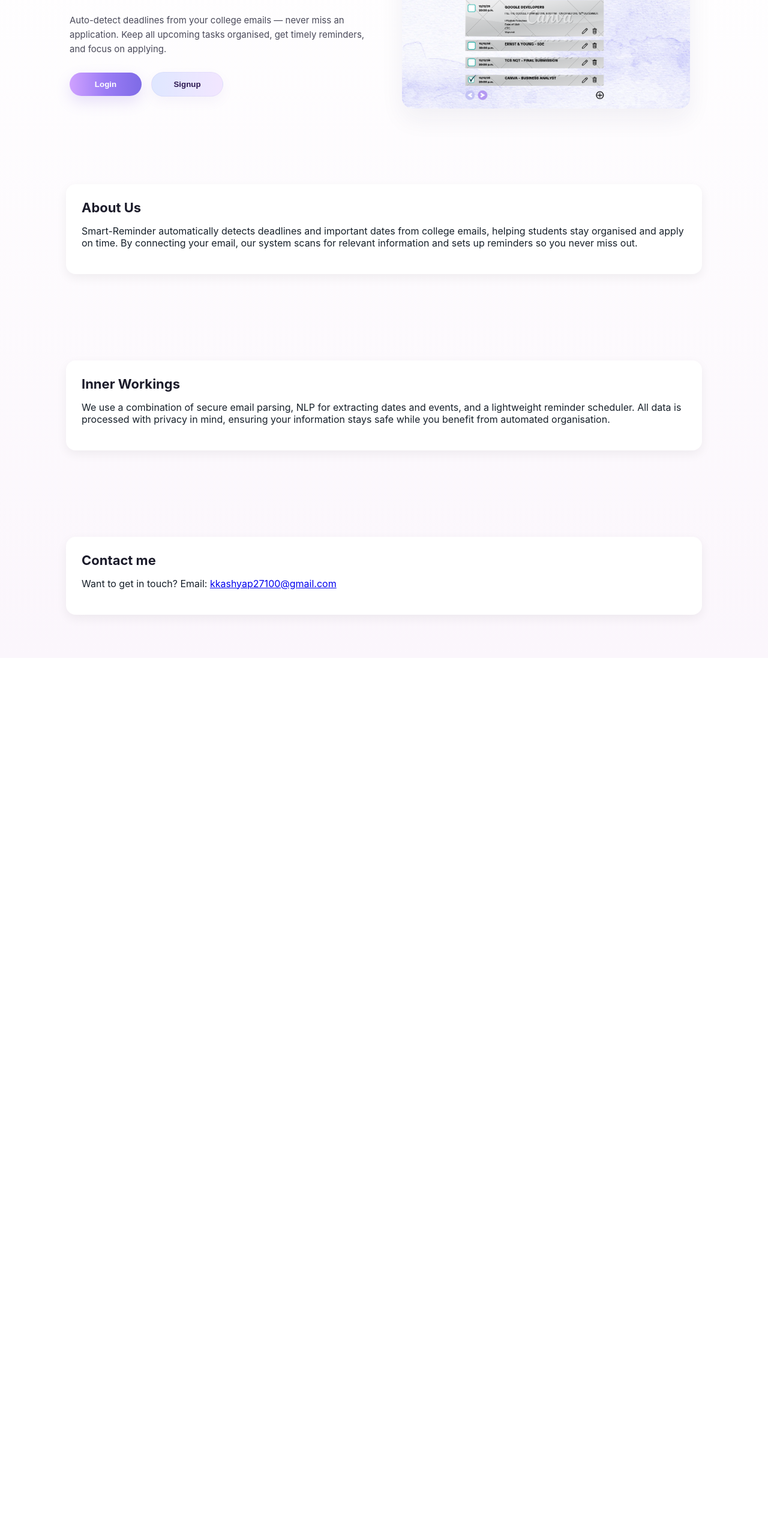
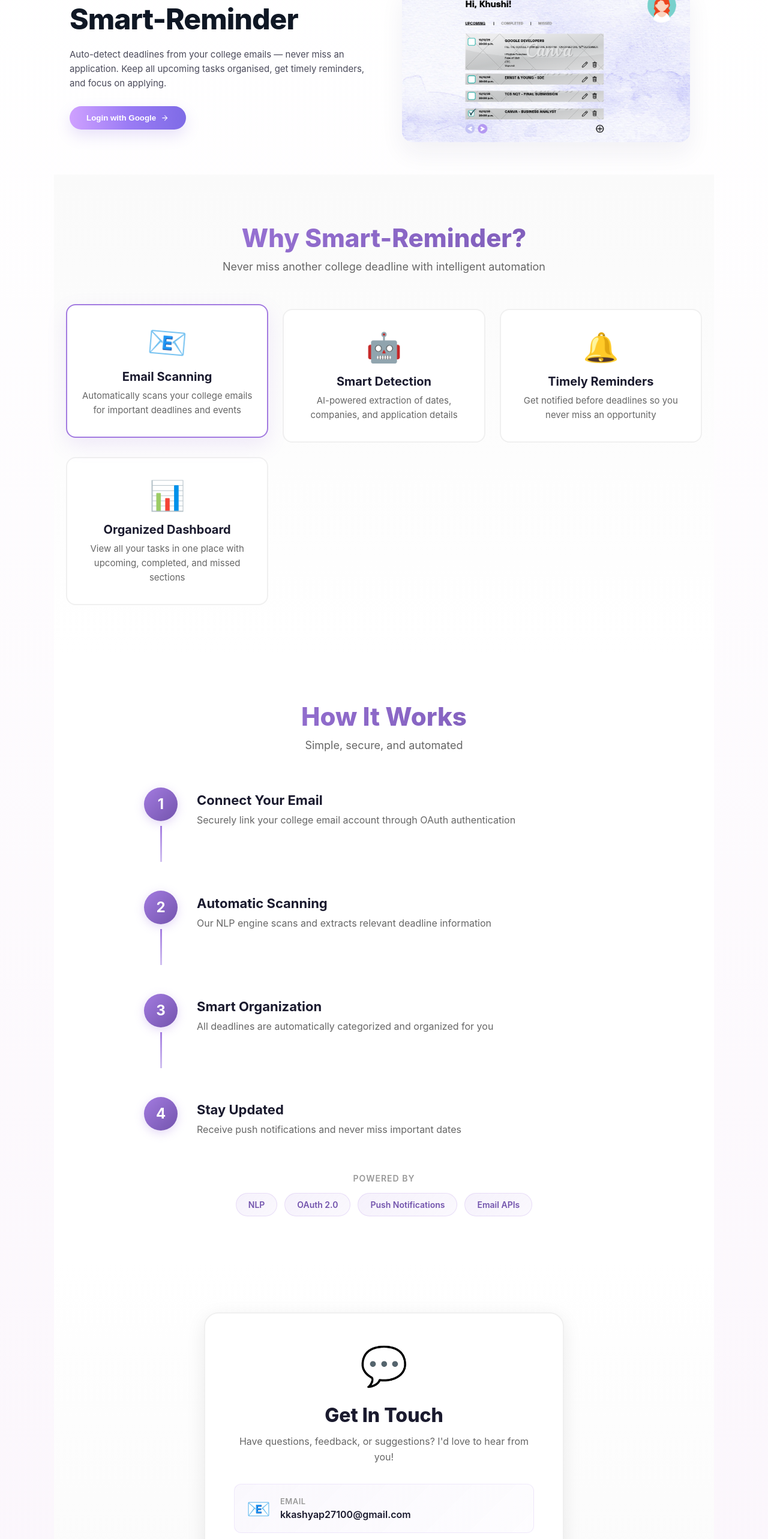
Before and after one commit to k27kashyap/smart-reminder, a React (Vite) app in the folder frontend/: page / in a window 1280 px wide. Shown: the part 200-2766 px from the top of the page at 60% size. Before the commit the page ends 1297 px from the top, so only its background shows below. Built offline with nearby package versions, Linux system fonts and the light colour scheme; no server answers.

Commit message:
cleaner ui

```diff
--- a/frontend/src/api/axiosClient.js
+++ b/frontend/src/api/axiosClient.js
@@ -4,17 +4,15 @@ const API_BASE = import.meta.env.VITE_API_BASE || "http://localhost:3000/api";
 
 const axiosClient = axios.create({
   baseURL: API_BASE,
-  withCredentials: true, // important: send cookies
+  withCredentials: true,
   headers: {
     "Content-Type": "application/json"
   }
 });
 
-// simple error handling
 axiosClient.interceptors.response.use(
   (res) => res,
   (err) => {
-    // you can expand this: show toast, redirect if 401, etc.
     return Promise.reject(err);
   }
 );
--- a/frontend/src/components/AddEditModal.jsx
+++ b/frontend/src/components/AddEditModal.jsx
@@ -30,16 +30,15 @@ export default function AddEditModal({ item = null, onClose, onSaved }) {
       };
 
       if (item && item._id) {
-        // Edit
         await axiosClient.put(`/reminders/${item._id}`, payload);
       } else {
-        // Create
         await axiosClient.post("/reminders", payload);
       }
 
-      // call parent callback to refresh lists
+
       if (typeof onSaved === "function") onSaved();
       else window.location.reload();
+
 
       onClose && onClose();
     } catch (err) {
@@ -49,6 +48,7 @@ export default function AddEditModal({ item = null, onClose, onSaved }) {
       setSaving(false);
     }
   };
+
 
   return (
     <div className="modal-overlay">
--- a/frontend/src/context/ReminderContext.jsx
+++ b/frontend/src/context/ReminderContext.jsx
@@ -4,7 +4,7 @@ import axiosClient from "../api/axiosClient";
 export const ReminderContext = createContext();
 
 export function ReminderProvider({ children }) {
-  const [tab, setTab] = useState("upcoming"); // upcoming | completed | missed
+  const [tab, setTab] = useState("upcoming");
   const [reminders, setReminders] = useState([]);
   const [page, setPage] = useState(1);
   const [totalPages, setTotalPages] = useState(1);
--- a/frontend/src/pages/Home.jsx
+++ b/frontend/src/pages/Home.jsx
@@ -1,12 +1,13 @@
-// src/pages/Home.jsx
-import React, { useContext, useEffect } from "react";
+import React, { useContext, useEffect, useState } from "react";
 import { AuthContext } from "../context/AuthContext";
 import "../styles/global.css";
 import "../styles/home.css";
 import heroImg from "../assets/hero.png";
+import { FiArrowRight } from "react-icons/fi";
 
 export default function Home() {
   const { user } = useContext(AuthContext);
+  const [activeFeature, setActiveFeature] = useState(0);
 
   useEffect(() => {
     if (user) {
@@ -18,9 +19,56 @@ export default function Home() {
     window.location.href = `${import.meta.env.VITE_API_BASE || "http://localhost:3000/api"}/auth`;
   };
 
+  const features = [
+    {
+      icon: "📧",
+      title: "Email Scanning",
+      description: "Automatically scans your college emails for important deadlines and events"
+    },
+    {
+      icon: "🤖",
+      title: "Smart Detection",
+      description: "AI-powered extraction of dates, companies, and application details"
+    },
+    {
+      icon: "🔔",
+      title: "Timely Reminders",
+      description: "Get notified before deadlines so you never miss an opportunity"
+    },
+    {
+      icon: "📊",
+      title: "Organized Dashboard",
+      description: "View all your tasks in one place with upcoming, completed, and missed sections"
+    }
+  ];
+
+  const workingSteps = [
+    {
+      step: "1",
+      title: "Connect Your Email",
+      description: "Securely link your college email account through OAuth authentication"
+    },
+    {
+      step: "2",
+      title: "Automatic Scanning",
+      description: "Our NLP engine scans and extracts relevant deadline information"
+    },
+    {
+      step: "3",
+      title: "Smart Organization",
+      description: "All deadlines are automatically categorized and organized for you"
+    },
+    {
+      step: "4",
+      title: "Stay Updated",
+      description: "Receive push notifications and never miss important dates"
+    }
+  ];
+
   return (
     <div className="home-page">
-      <header className="home-nav container" id="home">
+      <header className="home-nav" id="home">
+        <div className="logo">Smart<span className="logo-accent">Reminder</span></div>
         <nav className="top-nav">
           <ul>
             <li><a href="#home" onClick={(e)=>{e.preventDefault(); window.location.href="/#home"}}>Home</a></li>
@@ -41,16 +89,7 @@ export default function Home() {
 
           <div className="hero-cta">
             <button className="pill-btn primary" onClick={handleLogin}>
-              Login
-            </button>
-
-            <button
-              className="pill-btn secondary"
-              onClick={() => {
-                window.location.href = `${import.meta.env.VITE_API_BASE || "http://localhost:3000/api"}/auth`;
-              }}
-            >
-              Signup
+              Login with Google {FiArrowRight()}
             </button>
           </div>
         </section>
@@ -60,37 +99,84 @@ export default function Home() {
         </section>
       </main>
 
-      {/* About section */}
-      <section id="about" className="site-section container">
-        <div className="section-card">
-          <h2>About Us</h2>
-          <p>
-            Smart-Reminder automatically detects deadlines and important dates from college emails,
-            helping students stay organised and apply on time. By connecting your email,
-            our system scans for relevant information and sets up reminders so you never miss out.
-          </p>
+      <section id="about" className="site-section about-section container">
+        <div className="section-header">
+          <h2 className="section-title">Why Smart-Reminder?</h2>
+          <p className="section-subtitle">Never miss another college deadline with intelligent automation</p>
+        </div>
+
+        <div className="features-grid">
+          {features.map((feature, idx) => (
+            <div
+              key={idx}
+              className={`feature-card ${activeFeature === idx ? 'active' : ''}`}
+              onMouseEnter={() => setActiveFeature(idx)}
+            >
+              <div className="feature-icon">{feature.icon}</div>
+              <h3 className="feature-title">{feature.title}</h3>
+              <p className="feature-desc">{feature.description}</p>
+            </div>
+          ))}
         </div>
       </section>
 
-      {/* Inner workings section */}
-      <section id="inner" className="site-section container">
-        <div className="section-card">
-          <h2>Inner Workings</h2>
-          <p>
-            We use a combination of secure email parsing, NLP for extracting dates and events,
-            and a lightweight reminder scheduler. All data is processed with privacy in mind,
-            ensuring your information stays safe while you benefit from automated organisation.
-          </p>
+      <section id="inner" className="site-section workflow-section container">
+        <div className="section-header">
+          <h2 className="section-title">How It Works</h2>
+          <p className="section-subtitle">Simple, secure, and automated</p>
+        </div>
+
+        <div className="workflow-timeline">
+          {workingSteps.map((item, idx) => (
+            <div key={idx} className="timeline-item">
+              <div className="timeline-step">
+                <div className="step-number">{item.step}</div>
+                {idx < workingSteps.length - 1 && <div className="step-connector"></div>}
+              </div>
+              <div className="timeline-content">
+                <h3 className="timeline-title">{item.title}</h3>
+                <p className="timeline-desc">{item.description}</p>
+              </div>
+            </div>
+          ))}
+        </div>
+
+        <div className="tech-stack">
+          <p className="tech-label">Powered by</p>
+          <div className="tech-badges">
+            <span className="tech-badge">NLP</span>
+            <span className="tech-badge">OAuth 2.0</span>
+            <span className="tech-badge">Push Notifications</span>
+            <span className="tech-badge">Email APIs</span>
+          </div>
         </div>
       </section>
 
-      {/* Contact section */}
-      <section id="contact" className="site-section container">
-        <div className="section-card">
-          <h2>Contact me</h2>
-          <p>
-            Want to get in touch? Email: <a href="mailto:kkashyap27100@gmail.com">kkashyap27100@gmail.com</a>
-          </p>
+      <section id="contact" className="site-section contact-section container">
+        <div className="contact-card">
+          <div className="contact-content">
+            <div className="contact-icon">💬</div>
+            <h2 className="contact-title">Get In Touch</h2>
+            <p className="contact-text">
+              Have questions, feedback, or suggestions? I'd love to hear from you!
+            </p>
+
+            <div className="contact-methods">
+              <a href="mailto:kkashyap27100@gmail.com" className="contact-method">
+                <div className="method-icon">📧</div>
+                <div className="method-details">
+                  <div className="method-label">Email</div>
+                  <div className="method-value">kkashyap27100@gmail.com</div>
+                </div>
+              </a>
+            </div>
+
+            <div className="contact-cta">
+              <a href="mailto:kkashyap27100@gmail.com" className="pill-btn primary">
+                Send Message
+              </a>
+            </div>
+          </div>
         </div>
       </section>
     </div>
--- a/frontend/src/styles/home.css
+++ b/frontend/src/styles/home.css
@@ -1,7 +1,77 @@
-/* src/styles/home.css */
+/* Page layout */
+.home-page {
+  min-height: 100vh;
+  background: linear-gradient(180deg, #fff, #fbf6fc);
+  margin: 0;
+  padding: 0;
+}
 
-/* Page layout */
-.home-page { min-height: 100vh; background: linear-gradient(180deg, #fff, #fbf6fc); }
+/* Fixed navbar - full width */
+.home-nav {
+  position: fixed;
+  top: 0;
+  left: 0;
+  right: 0;
+  width: 100%;
+  padding: 22px 40px;
+  display: flex;
+  justify-content: space-between;
+  align-items: center;
+  background: linear-gradient(90deg, rgba(250,244,252,0.6), rgba(255,255,255,0.7));
+  backdrop-filter: blur(10px);
+  z-index: 100;
+  border-bottom: 1px solid #f1eef8;
+  box-sizing: border-box;
+  margin: 0;
+}
+
+.pill-btn {
+  padding: 12px 28px;
+  border-radius: 999px;
+  border: none;
+  font-weight: 700;
+  cursor: pointer;
+  box-shadow: 0 8px 20px rgba(134,96,197,0.12);
+  transition: transform .12s ease, box-shadow .12s ease;
+  min-width: 120px;
+  display: inline-flex;
+  align-items: center;
+  gap: 8px;
+  justify-content: center;
+}
+
+.btn-icon {
+  transition: transform 0.3s ease;
+}
+
+.pill-btn:hover .btn-icon {
+  transform: translateX(4px);
+}
+.logo {
+  font-size: 20px;
+  font-weight: 700;
+  margin-right: auto;
+}
+
+.logo-accent {
+  color: var(--accent);
+}
+
+/* Top nav links */
+.top-nav ul {
+  list-style: none;
+  margin: 0;
+  padding: 0;
+  display: flex;
+  gap: 28px;
+  font-weight: 600;
+  color: #222;
+}
+
+.top-nav li {
+  cursor: pointer;
+  opacity: 0.9;
+}
 
 .top-nav a {
   color: #111;
@@ -18,12 +88,6 @@
   box-shadow: 0 6px 16px rgba(120,80,200,0.06);
 }
 
-
-/* Top nav */
-.home-nav { padding: 22px 20px; display:flex; justify-content:flex-end; align-items:center; }
-.top-nav ul { list-style:none; margin:0; padding:0; display:flex; gap:28px; font-weight:600; color:#222; }
-.top-nav li { cursor: pointer; opacity:0.9; }
-
 /* Hero area */
 .home-hero {
   display: grid;
@@ -32,11 +96,14 @@
   align-items: center;
   padding: 48px 20px;
   max-width: 1100px;
-  margin: 0 auto;
+  margin: 120px auto 0 auto;
 }
 
 /* Left column */
-.hero-left { padding: 12px 6px; }
+.hero-left {
+  padding: 12px 6px;
+}
+
 .hero-title {
   font-size: 48px;
   margin: 8px 0 18px 0;
@@ -44,6 +111,7 @@
   letter-spacing: -0.02em;
   color: #0f1724;
 }
+
 .hero-desc {
   font-size: 15px;
   line-height: 1.6;
@@ -53,7 +121,12 @@
 }
 
 /* CTA pill buttons */
-.hero-cta { display:flex; gap:16px; align-items:center; margin-top:14px; }
+.hero-cta {
+  display: flex;
+  gap: 16px;
+  align-items: center;
+  margin-top: 14px;
+}
 
 .pill-btn {
   padding: 12px 28px;
@@ -66,7 +139,9 @@
   min-width: 120px;
 }
 
-.pill-btn:active { transform: translateY(1px); }
+.pill-btn:active {
+  transform: translateY(1px);
+}
 
 .pill-btn.primary {
   color: white;
@@ -83,42 +158,391 @@
 
 /* Right column */
 .hero-right {
-  display:flex;
-  justify-content:center;
-  align-items:center;
+  display: flex;
+  justify-content: center;
+  align-items: center;
   padding: 6px;
 }
 
 .hero-image {
-  width:100%;
-  max-width:480px;
+  width: 100%;
+  max-width: 480px;
   border-radius: 18px;
   box-shadow: 0 18px 40px rgba(40,30,80,0.06);
 }
 
 /* Responsive */
 @media (max-width: 980px) {
-  .home-hero { grid-template-columns: 1fr; padding: 30px 18px; gap: 18px; }
-  .hero-right { order: -1; margin-bottom: 6px; }
-  .hero-title { font-size: 36px; }
-  .hero-image { max-width: 360px; }
+  .home-hero {
+    grid-template-columns: 1fr;
+    padding: 30px 18px;
+    gap: 18px;
+  }
+  .hero-right {
+    order: -1;
+    margin-bottom: 6px;
+  }
+  .hero-title {
+    font-size: 36px;
+  }
+  .hero-image {
+    max-width: 360px;
+  }
+  .home-nav {
+    padding: 22px 20px;
+  }
 }
 
+/* Enhanced sections - append to existing home.css */
+
 .site-section {
-  padding: 72px 20px;
-}
-
-.section-card {
-  background: var(--card);
-  border-radius: 16px;
-  padding: 26px;
-  box-shadow: var(--shadow);
-  max-width: 1100px;
+  padding: 80px 20px;
   margin: 0 auto;
 }
 
-.section-card h2 {
+.section-header {
+  text-align: center;
+  margin-bottom: 60px;
+}
+
+.section-title {
+  font-size: 42px;
+  font-weight: 800;
+  color: #1a1a2e;
+  margin: 0 0 12px 0;
+  background: linear-gradient(135deg, #a37be0, #7354ad);
+  -webkit-background-clip: text;
+  -webkit-text-fill-color: transparent;
+  background-clip: text;
+}
+
+.section-subtitle {
+  font-size: 18px;
+  color: #666;
+  margin: 0;
+}
+
+.about-section {
+  background: linear-gradient(180deg, #fafafa 0%, white 100%);
+}
+
+.features-grid {
+  display: grid;
+  grid-template-columns: repeat(auto-fit, minmax(260px, 1fr));
+  gap: 24px;
+  margin-top: 40px;
+  max-width: 1100px;
+  margin-left: auto;
+  margin-right: auto;
+}
+
+.feature-card {
+  background: white;
+  border-radius: 16px;
+  padding: 32px 24px;
+  text-align: center;
+  border: 2px solid #f0f0f0;
+  transition: all 300ms ease;
+  cursor: pointer;
+}
+
+.feature-card:hover,
+.feature-card.active {
+  border-color: #a37be0;
+  transform: translateY(-8px);
+  box-shadow: 0 12px 32px rgba(163, 123, 224, 0.15);
+}
+
+.feature-icon {
+  font-size: 48px;
+  margin-bottom: 16px;
+  display: inline-block;
+  transition: transform 300ms ease;
+}
+
+.feature-card:hover .feature-icon,
+.feature-card.active .feature-icon {
+  transform: scale(1.1) rotate(5deg);
+}
+
+.feature-title {
+  font-size: 20px;
+  font-weight: 700;
+  color: #1a1a2e;
   margin: 0 0 8px 0;
+}
+
+.feature-desc {
+  font-size: 15px;
+  line-height: 1.6;
+  color: #666;
+  margin: 0;
+}
+
+.workflow-section {
+  background: white;
+}
+
+.workflow-timeline {
+  max-width: 800px;
+  margin: 0 auto;
+  position: relative;
+}
+
+.timeline-item {
+  display: flex;
+  gap: 32px;
+  margin-bottom: 48px;
+  position: relative;
+}
+
+.timeline-item:last-child {
+  margin-bottom: 0;
+}
+
+.timeline-step {
+  flex-shrink: 0;
+  display: flex;
+  flex-direction: column;
+  align-items: center;
+  position: relative;
+}
+
+.step-number {
+  width: 56px;
+  height: 56px;
+  border-radius: 50%;
+  background: linear-gradient(135deg, #a37be0, #7354ad);
+  color: white;
+  display: flex;
+  align-items: center;
+  justify-content: center;
+  font-size: 24px;
+  font-weight: 700;
+  box-shadow: 0 4px 16px rgba(163, 123, 224, 0.3);
+  z-index: 2;
+}
+
+.step-connector {
+  width: 3px;
+  height: 60px;
+  background: linear-gradient(180deg, #a37be0, #d0c0f0);
+  margin-top: 8px;
+}
+
+.timeline-content {
+  flex: 1;
+  padding-top: 8px;
+}
+
+.timeline-title {
   font-size: 22px;
-  color: #1b1b2a;
+  font-weight: 700;
+  color: #1a1a2e;
+  margin: 0 0 8px 0;
 }
+
+.timeline-desc {
+  font-size: 16px;
+  line-height: 1.6;
+  color: #666;
+  margin: 0;
+}
+
+.tech-stack {
+  margin-top: 60px;
+  text-align: center;
+}
+
+.tech-label {
+  font-size: 14px;
+  text-transform: uppercase;
+  letter-spacing: 1px;
+  color: #999;
+  margin: 0 0 16px 0;
+  font-weight: 600;
+}
+
+.tech-badges {
+  display: flex;
+  gap: 12px;
+  justify-content: center;
+  flex-wrap: wrap;
+}
+
+.tech-badge {
+  padding: 10px 20px;
+  background: linear-gradient(135deg, rgba(163, 123, 224, 0.1), rgba(163, 123, 224, 0.05));
+  border: 1px solid rgba(163, 123, 224, 0.2);
+  border-radius: 20px;
+  font-size: 14px;
+  font-weight: 600;
+  color: #7354ad;
+  transition: all 200ms ease;
+}
+
+.tech-badge:hover {
+  background: linear-gradient(135deg, rgba(163, 123, 224, 0.2), rgba(163, 123, 224, 0.1));
+  transform: translateY(-2px);
+  box-shadow: 0 4px 12px rgba(163, 123, 224, 0.15);
+}
+
+.contact-section {
+  background: linear-gradient(180deg, white 0%, #fafafa 100%);
+}
+
+.contact-card {
+  max-width: 600px;
+  margin: 0 auto;
+  background: white;
+  border-radius: 24px;
+  padding: 48px;
+  box-shadow: 0 8px 32px rgba(12, 12, 24, 0.08);
+  border: 2px solid #f0f0f0;
+}
+
+.contact-content {
+  text-align: center;
+}
+
+.contact-icon {
+  font-size: 64px;
+  margin-bottom: 24px;
+  display: inline-block;
+  animation: float 3s ease-in-out infinite;
+}
+
+@keyframes float {
+  0%, 100% {
+    transform: translateY(0);
+  }
+  50% {
+    transform: translateY(-10px);
+  }
+}
+
+.contact-title {
+  font-size: 32px;
+  font-weight: 800;
+  color: #1a1a2e;
+  margin: 0 0 12px 0;
+}
+
+.contact-text {
+  font-size: 16px;
+  line-height: 1.6;
+  color: #666;
+  margin: 0 0 32px 0;
+}
+
+.contact-methods {
+  display: flex;
+  flex-direction: column;
+  gap: 16px;
+  margin-bottom: 32px;
+}
+
+.contact-method {
+  display: flex;
+  align-items: center;
+  gap: 16px;
+  padding: 20px;
+  background: linear-gradient(135deg, rgba(163, 123, 224, 0.05), rgba(163, 123, 224, 0.02));
+  border: 1px solid rgba(163, 123, 224, 0.15);
+  border-radius: 12px;
+  text-decoration: none;
+  transition: all 250ms ease;
+}
+
+.contact-method:hover {
+  background: linear-gradient(135deg, rgba(163, 123, 224, 0.1), rgba(163, 123, 224, 0.05));
+  border-color: #a37be0;
+  transform: translateX(4px);
+  box-shadow: 0 4px 16px rgba(163, 123, 224, 0.12);
+}
+
+.method-icon {
+  font-size: 32px;
+  flex-shrink: 0;
+}
+
+.method-details {
+  text-align: left;
+  flex: 1;
+}
+
+.method-label {
+  font-size: 13px;
+  text-transform: uppercase;
+  letter-spacing: 0.5px;
+  color: #999;
+  margin-bottom: 4px;
+  font-weight: 600;
+}
+
+.method-value {
+  font-size: 16px;
+  color: #1a1a2e;
+  font-weight: 600;
+}
+
+.contact-cta {
+  margin-top: 24px;
+}
+
+@media (max-width: 768px) {
+  .site-section {
+    padding: 60px 20px;
+  }
+
+  .section-title {
+    font-size: 32px;
+  }
+
+  .section-subtitle {
+    font-size: 16px;
+  }
+
+  .features-grid {
+    grid-template-columns: 1fr;
+    gap: 16px;
+  }
+
+  .feature-card {
+    padding: 24px 20px;
+  }
+
+  .timeline-item {
+    gap: 20px;
+  }
+
+  .step-number {
+    width: 48px;
+    height: 48px;
+    font-size: 20px;
+  }
+
+  .step-connector {
+    height: 50px;
+  }
+
+  .timeline-title {
+    font-size: 18px;
+  }
+
+  .timeline-desc {
+    font-size: 14px;
+  }
+
+  .contact-card {
+    padding: 32px 24px;
+  }
+
+  .contact-title {
+    font-size: 26px;
+  }
+
+  .contact-icon {
+    font-size: 48px;
+  }
+}
```
